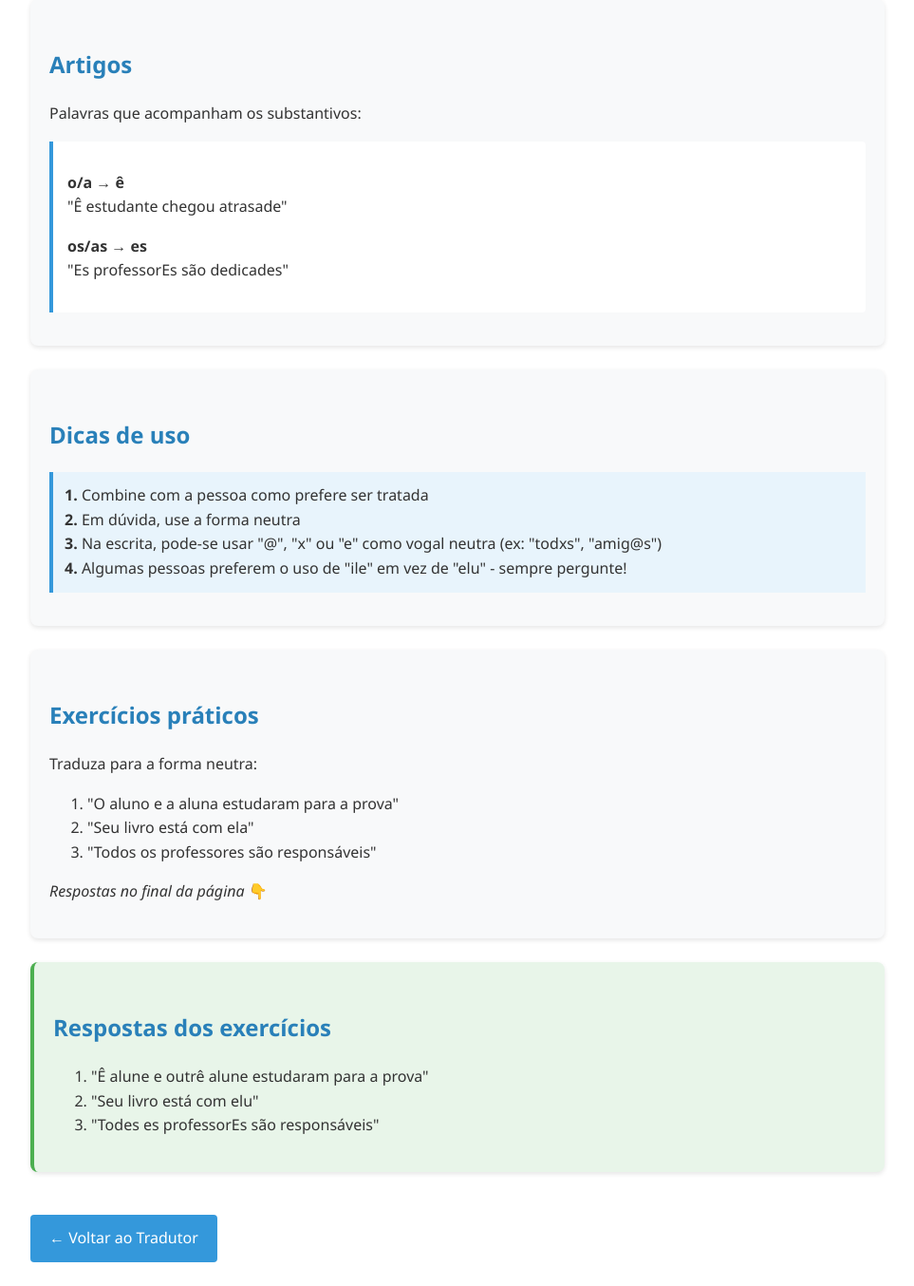
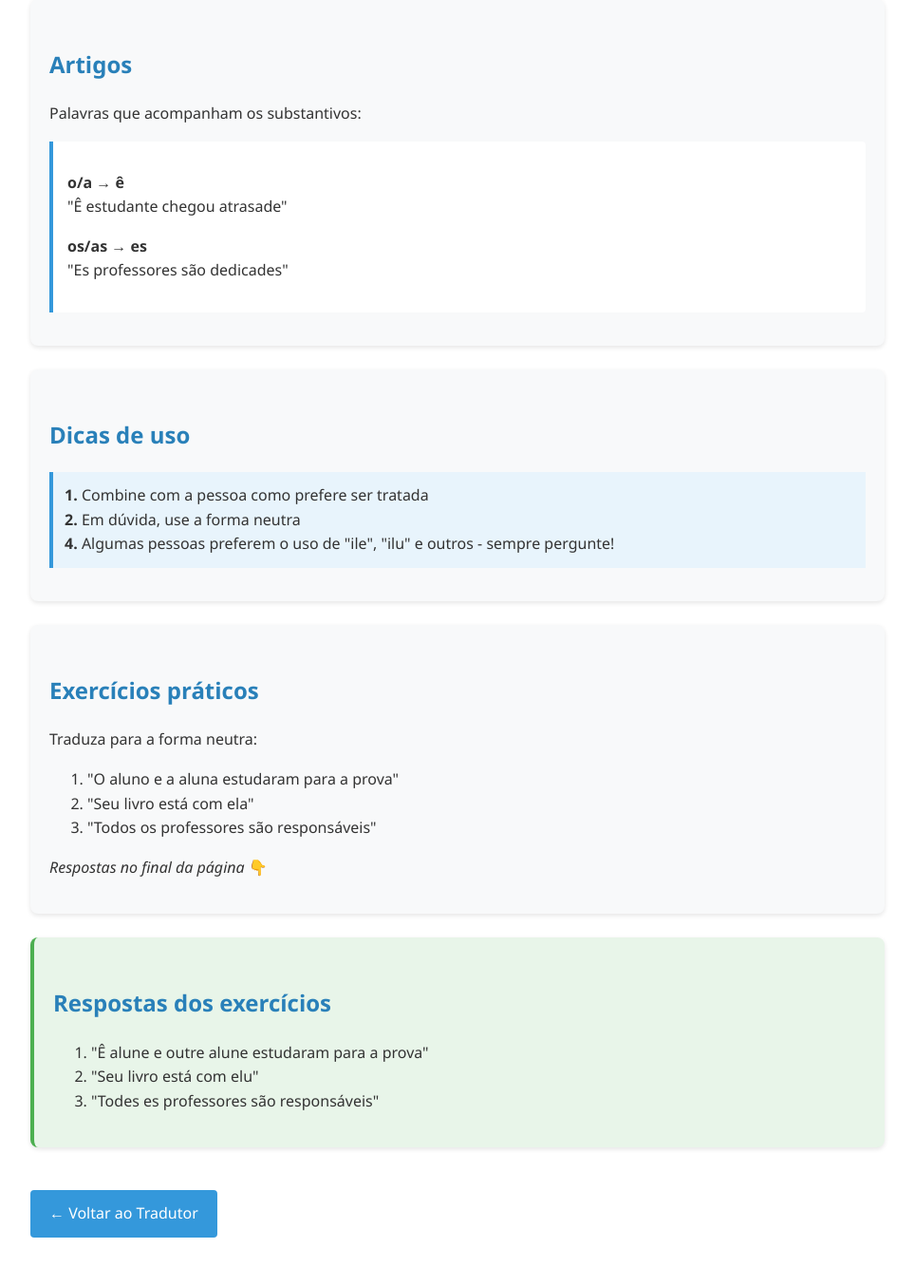
Before and after one commit to alexmattinelli/tradutor_genero_neutro, a Flask app: page /estudos in a window 1280 px wide. Shown: the part 1556-2910 px from the top of the page at 95% size, without its empty margins (158-1121 px from the left). After the commit the page ends 2859 px from the top, so only its background shows below. Run offline with Flask 3, Linux system fonts and the light colour scheme.

Commit message:
Update estudos.html

```diff
--- a/tradutor_neutro - Copia/templates/estudos.html
+++ b/tradutor_neutro - Copia/templates/estudos.html
@@ -1,7 +1,7 @@
 <!DOCTYPE html>
 <html>
 <head>
-    <title>Estudos - Português Neutro</title>
+    <title>Estudos - Português com Gênero Neutro</title>
     <style>
         body {
             font-family: 'Segoe UI', Arial, sans-serif;
@@ -150,7 +150,7 @@
             "Ê estudante chegou atrasade"</p>
 
             <p><strong>os/as</strong> → <strong>es</strong><br>
-            "Es professorEs são dedicades"</p>
+            "Es professores são dedicades"</p>
         </div>
     </div>
 
@@ -159,8 +159,7 @@
         <div class="dica">
             <strong>1.</strong> Combine com a pessoa como prefere ser tratada<br>
             <strong>2.</strong> Em dúvida, use a forma neutra<br>
-            <strong>3.</strong> Na escrita, pode-se usar "@", "x" ou "e" como vogal neutra (ex: "todxs", "amig@s")<br>
-            <strong>4.</strong> Algumas pessoas preferem o uso de "ile" em vez de "elu" - sempre pergunte!
+            <strong>4.</strong> Algumas pessoas preferem o uso de "ile", "ilu" e outros - sempre pergunte!
         </div>
     </div>
 
@@ -178,9 +177,9 @@
     <div class="card" style="background-color: #e8f5e9; border-left: 4px solid #4caf50;">
         <h2>Respostas dos exercícios</h2>
         <ol>
-            <li>"Ê alune e outrê alune estudaram para a prova"</li>
+            <li>"Ê alune e outre alune estudaram para a prova"</li>
             <li>"Seu livro está com elu"</li>
-            <li>"Todes es professorEs são responsáveis"</li>
+            <li>"Todes es professores são responsáveis"</li>
         </ol>
     </div>
 
```
